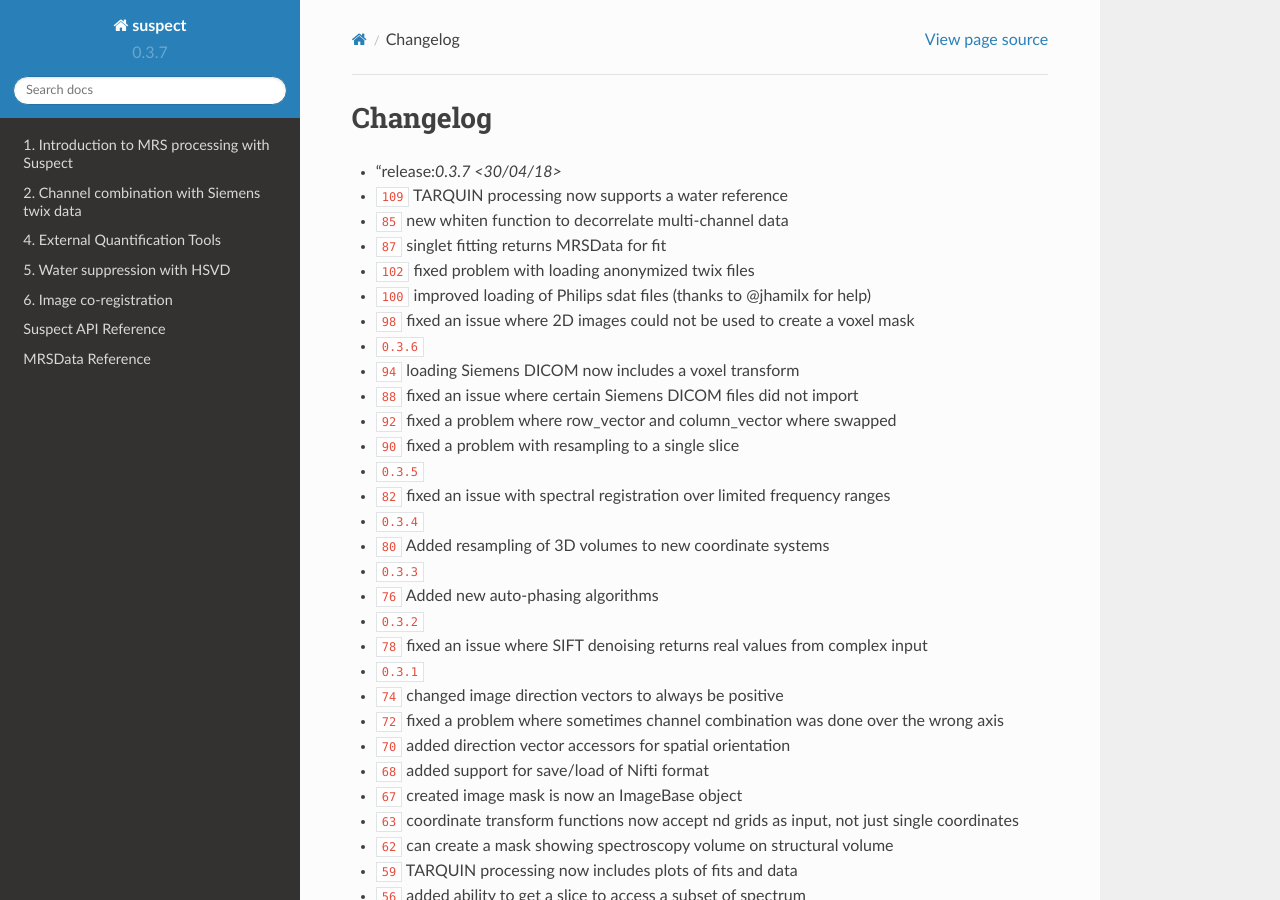
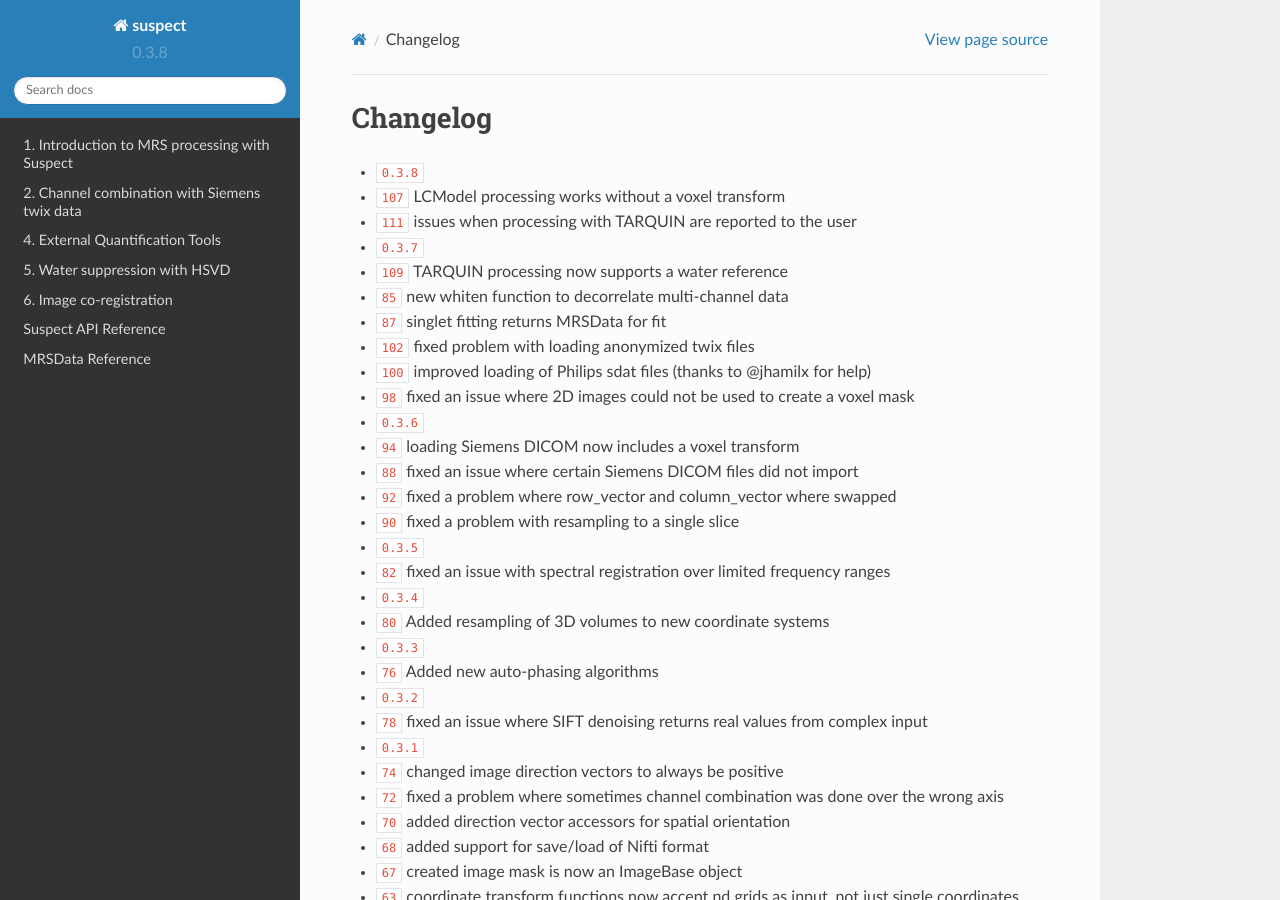
Before and after one commit to openmrslab/suspect, a Sphinx documentation site: the page built from docs/changelog.rst, in a window 1280 px wide and 900 px high. Built offline with Sphinx 7.4.7 and the Read the Docs theme 2.0.0, drawn with Linux system fonts in a browser that asks for light colours; pages that are not in the unit, such as notebooks, are missing from menus; cross-references to code outside the pages are shown as plain code.

Commit message:
REL: Release of v0.3.8

```diff
--- a/docs/changelog.rst
+++ b/docs/changelog.rst
@@ -4,7 +4,10 @@
 Changelog
 =========
 
-* "release:`0.3.7 <30/04/18>`
+* :release:`0.3.8 <22/05/18>`
+* :bug:`107` LCModel processing works without a voxel transform
+* :bug:`111` issues when processing with TARQUIN are reported to the user
+* :release:`0.3.7 <30/04/18>`
 * :feature:`109` TARQUIN processing now supports a water reference
 * :feature:`85` new whiten function to decorrelate multi-channel data
 * :feature:`87` singlet fitting returns MRSData for fit
--- a/suspect/_version.py
+++ b/suspect/_version.py
@@ -1 +1 @@
-__version__ = "0.3.7"
+__version__ = "0.3.8"
```
